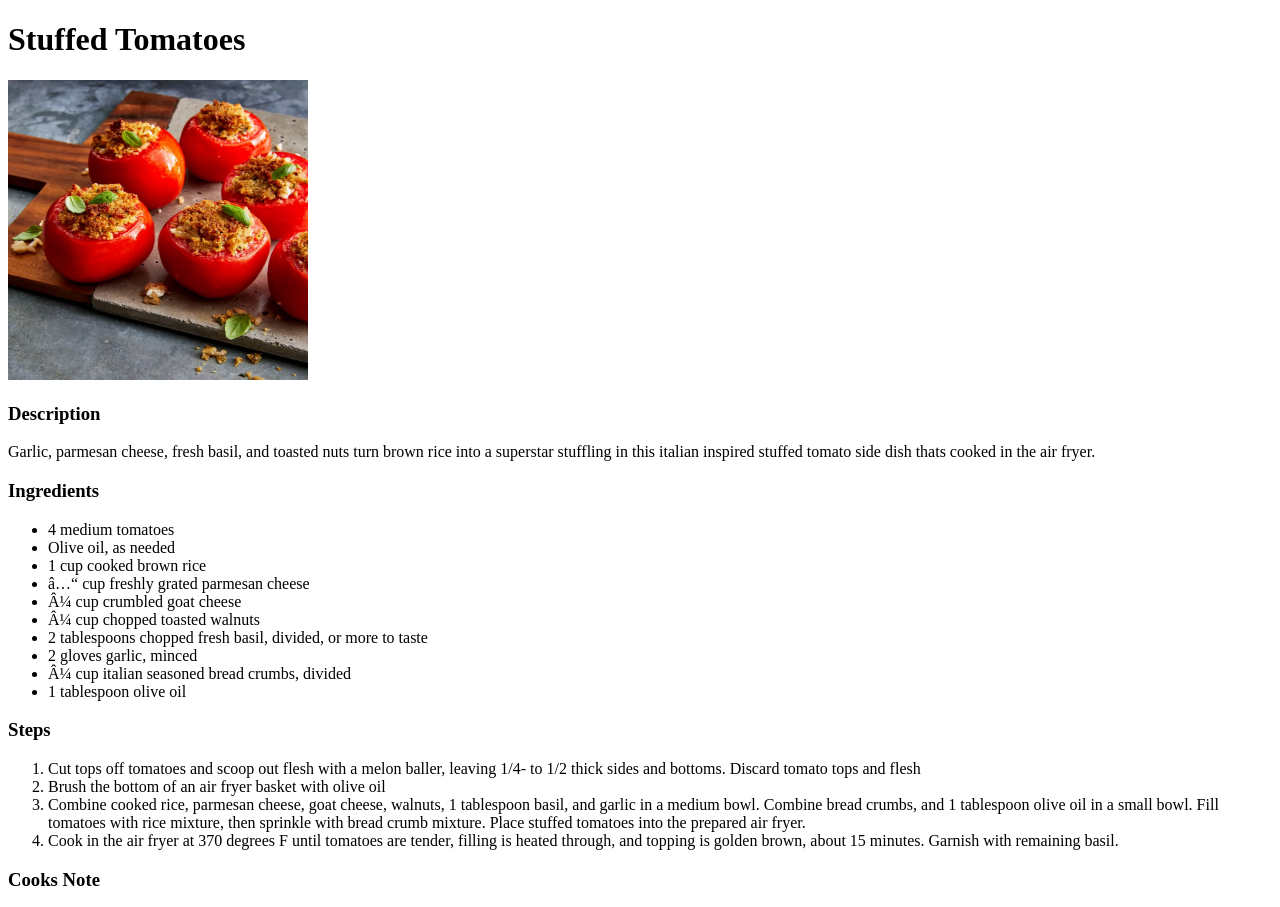
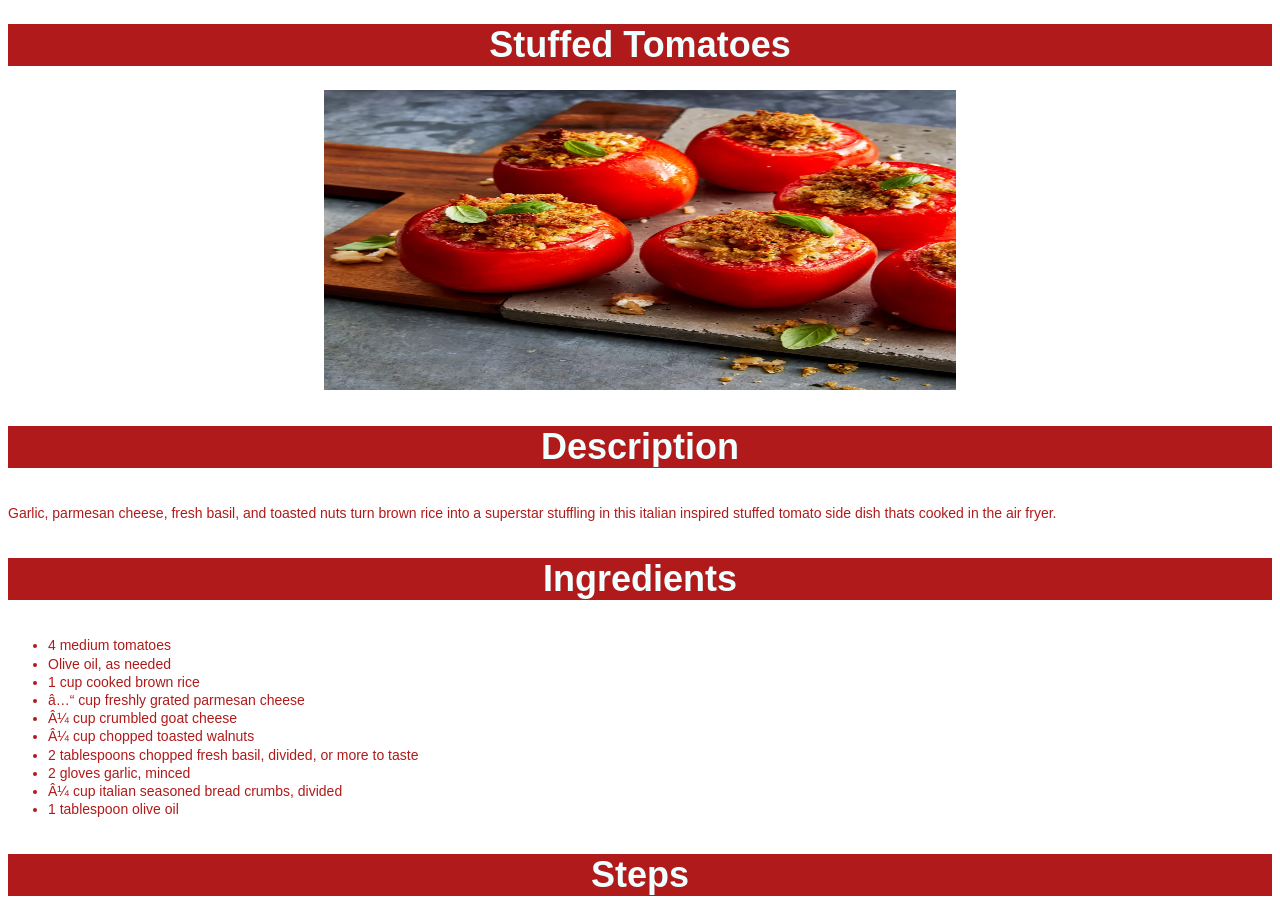
Before and after one commit to nschou92/odin-recipes, a plain HTML site: page recipes/stuffed-tomatoes/stuffedtomatoes.html in a window 1280 px wide. Shown: the top 907 px of the page. Drawn offline with Linux system fonts and the light colour scheme.

Commit message:
Created style.css
Added class=title
Added class=img
Added class=text

Created visiuals with css

```diff
--- a/recipes/stuffed-tomatoes/stuffedtomatoes.html
+++ b/recipes/stuffed-tomatoes/stuffedtomatoes.html
@@ -3,26 +3,27 @@
     <head>
         <meta charset="uft-8">
         <title>Stuffed Tomatoes</title>
+        <link rel="stylesheet" href="style.css"/>
     </head>
 
     <body>
 
-        <h1>Stuffed Tomatoes</h1>
+        <h1 class="title">Stuffed Tomatoes</h1>
 
-        <img src="./images/StuffedTomatoes.webp" alt="Stuffed Tomatoes" height="300" width="300">
+        <img class="img" src="./images/StuffedTomatoes.webp" alt="Stuffed Tomatoes" height="300" width="300">
 
-        <h3>Description</h3>
+        <h3 class="title">Description</h3>
 
-        <p>
+        <p class="text">
             Garlic, parmesan cheese, fresh basil, and toasted nuts
             turn brown rice into a superstar stuffling in this
             italian inspired stuffed tomato side dish thats cooked
             in the air fryer.
         </p>
 
-        <h3>Ingredients</h3>
+        <h3 class="title">Ingredients</h3>
 
-        <ul>
+        <ul class="text">
             <li>4 medium tomatoes</li>
             <li>Olive oil, as needed</li>
             <li>1 cup cooked brown rice</li>
@@ -35,9 +36,9 @@
             <li>1 tablespoon olive oil</li>
         </ul>
 
-        <h3>Steps</h3>
+        <h3 class="title">Steps</h3>
 
-        <ol>
+        <ol class="text">
             <li>Cut tops off tomatoes and scoop out flesh with a melon baller,
                 leaving 1/4- to 1/2 thick sides and bottoms. Discard tomato
                 tops and flesh
@@ -55,9 +56,9 @@
             </li>
         </ol>
 
-        <h3>Cooks Note</h3>
+        <h3 class="title">Cooks Note</h3>
 
-        <p>
+        <p class="text">
             You can substitute shredded mozzarella cheese for goat cheese,
             if preferred.
         </p>
--- /dev/null
+++ b/recipes/stuffed-tomatoes/style.css
@@ -0,0 +1,22 @@
+.title {
+    font-size: 36px;
+    font-weight: bold;
+    font-family: Arial, Helvetica, sans-serif;
+    background-color: #b11a1a;
+    color: azure;
+    text-align: center;
+}
+
+.img {
+    display: block;
+    margin-left: auto;
+    margin-right: auto;
+    width: 50%;
+}
+
+.text {
+    font-size: 14px;
+    font-family: Arial, Helvetica, sans-serif;
+    color: #b11a1a;
+    line-height: 130%;
+}
```
